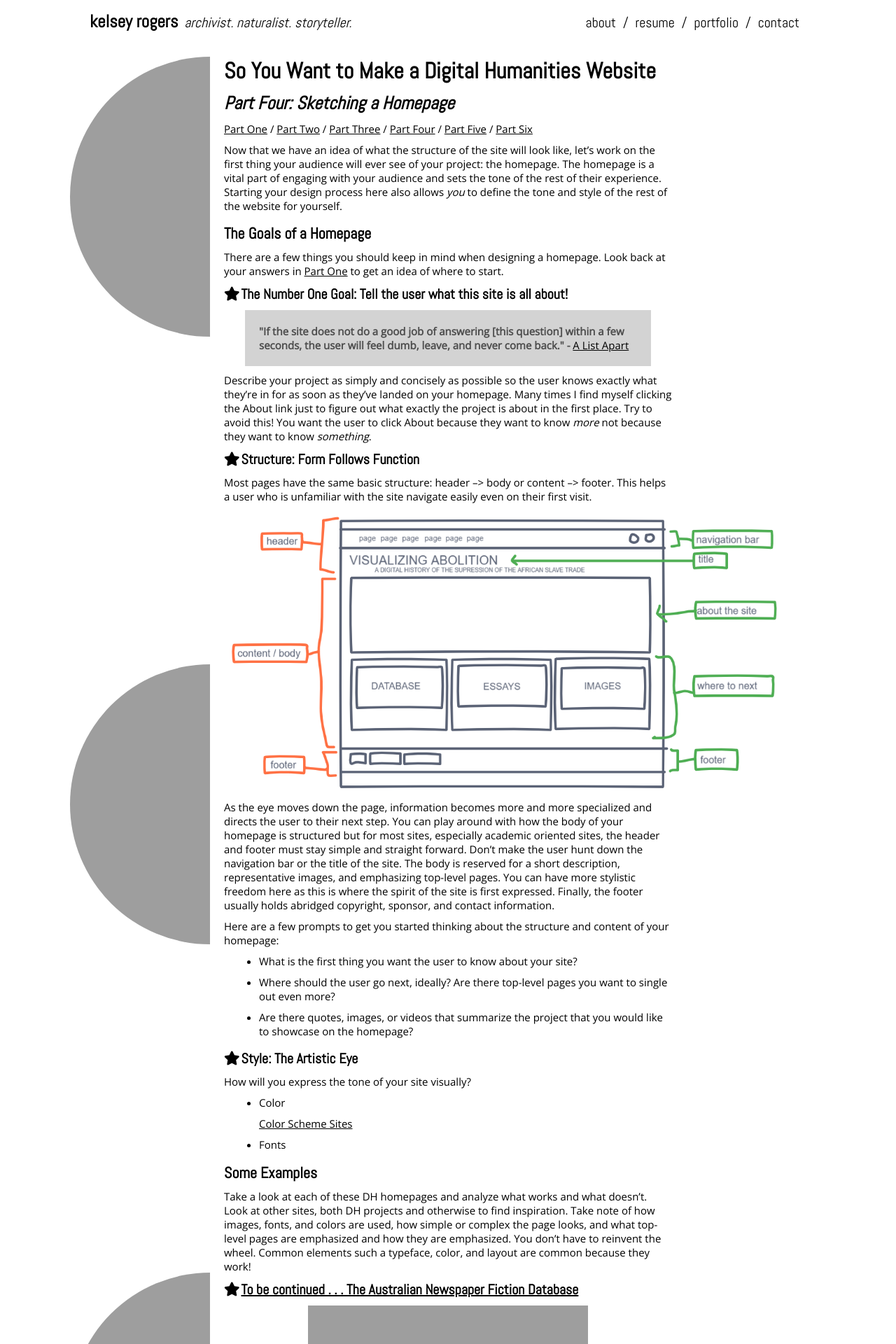
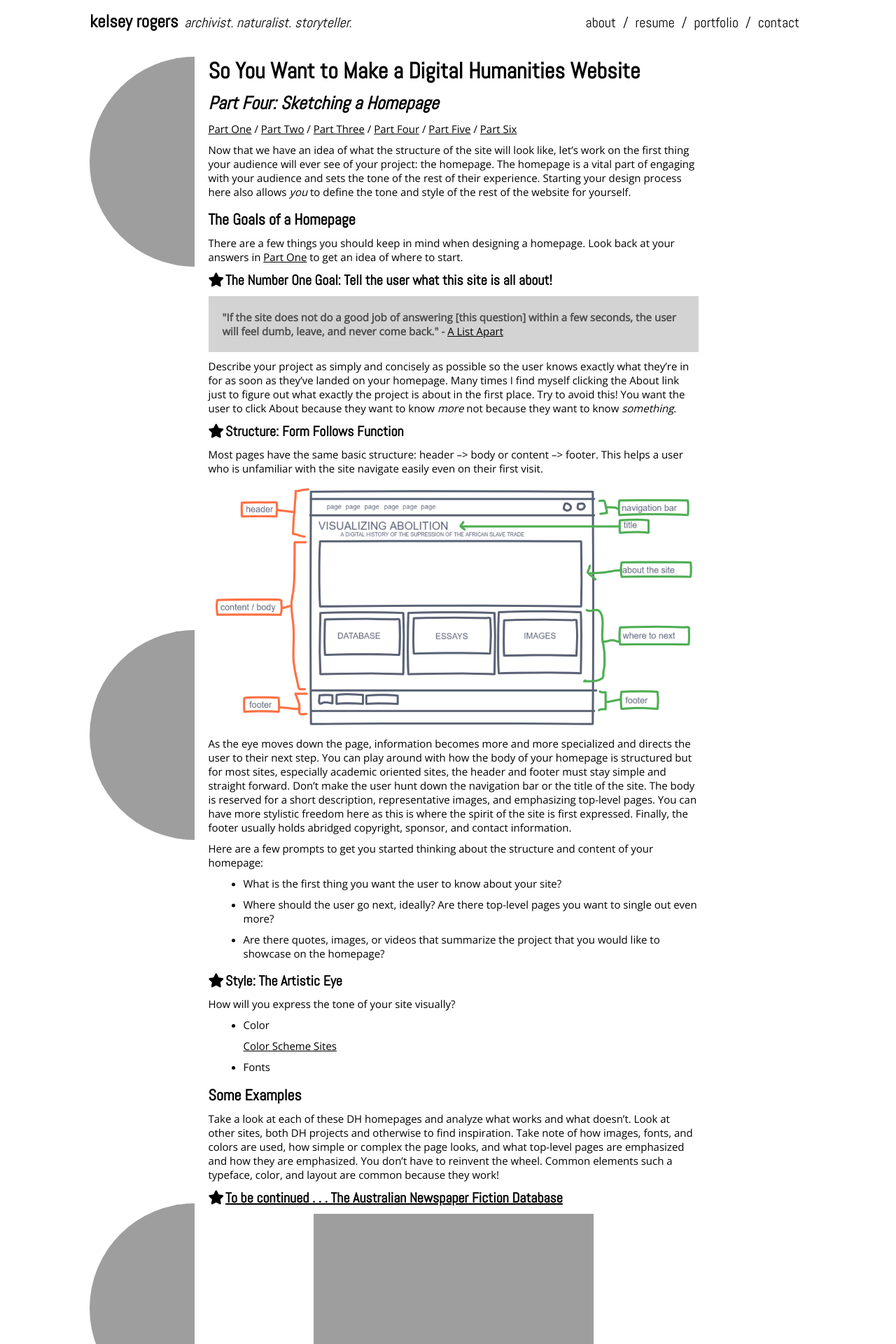
Before and after one commit to krogersst/krogersst.github.io, a Jekyll site: the page built from _posts/2018-02-26-digital-humanities-homepage.md, in a window 1280 px wide. Shown: the top 1920 px of the page at 70% size. Built offline with Jekyll 4.4.1, drawn with Linux system fonts in a browser that asks for light colours; nearby versions of some CDN libraries.

Commit message:
Post Layout - Responsive Update

```diff
--- a/_layouts/post.html
+++ b/_layouts/post.html
@@ -29,15 +29,7 @@
     {{ content }}
   </div>
 
-  <div class="right-sidebar">
-    <div class="right-text">
-      <p>
-      {{ page.righttext }}
-      </p>
-    </div>
+  <div class="page-padding">
   </div>
 </div>
-  {% if site.disqus.shortname %}
-    {% include disqus_comments.html %}
-  {% endif %}
 </article>
--- a/_posts/2018-02-26-digital-humanities-homepage.md
+++ b/_posts/2018-02-26-digital-humanities-homepage.md
@@ -27,7 +27,7 @@
 
 Most pages have the same basic structure: header --> body or content --> footer. This helps a user who is unfamiliar with the site navigate easily even on their first visit.
 
-![Visualizing Abolition Wireframe]({{ "assets/images/tutorial/wireframe_visab2.png" | absolute_url }})
+[![Visualizing Abolition Wireframe]({{ "assets/images/tutorial/wireframe_visab2.png" | absolute_url }})]({{ "assets/images/tutorial/wireframe_visab2.png" | absolute_url }})
 
 As the eye moves down the page, information becomes more and more specialized and directs the user to their next step. You can play around with how the body of your homepage is structured but for most sites, especially academic oriented sites, the header and footer must stay simple and straight forward. Don't make the user hunt down the navigation bar or the title of the site. The body is reserved for a short description, representative images, and emphasizing top-level pages. You can have more stylistic freedom here as this is where the spirit of the site is first expressed. Finally, the footer usually holds abridged copyright, sponsor, and contact information.
 
@@ -55,19 +55,19 @@
 
 ##### [To be continued . . . The Australian Newspaper Fiction Database](http://cdhrdatasys.anu.edu.au/tobecontinued/)
 
-![To Be Continued Hompage]({{ "/assets/images/tutorial/tbc_homepage.png" | absolute_url }})
+[![To Be Continued Hompage]({{ "/assets/images/tutorial/tbc_homepage.png" | absolute_url }})]({{ "/assets/images/tutorial/tbc_homepage.png" | absolute_url }})
 
 The title of this site gives us a good idea of what's in store, combined with a slideshow of large illustrations from the database, gives us a feel for the tone of the site. It's a light-hearted project, focusing on popular fiction of the past. I would prefer there be a short blurb expanding on the project's goal or purpose or what the user can do on the site. The **database** and **getting involved** are the top-level pages that are emphasized through separate orange buttons.
 
 ##### [What America Ate: Preserving America's Culinary History from the Great Depression](http://whatamericaate.org/index.php)
 
-![What America Ate Homepage]({{ "assets/images/tutorial/whatamericaate_homepage.png" | absolute_url }})
+[![What America Ate Homepage]({{ "assets/images/tutorial/whatamericaate_homepage.png" | absolute_url }})]({{ "assets/images/tutorial/whatamericaate_homepage.png" | absolute_url }})
 
 I adore this homepage. It is bright, engaging, and simple. It sets the tone nicely, utilizing a similar approach to the previous homepage. We have a large illustration from the source material that emphasizes the aesthetics of the time period and the subject matter: food. This page also gives us a blurb that expands on what the project is all about before giving us an expanded description that encourages us to scroll further. The homepage is set up similarly to a one page website, as we scroll, new sections are emphasized. In this way, top-level pages are showcased on the homepage. What America Ate encourages the user to take their next step towards **Recipe Transcription**, the **Map**, and **Browse** which itself emphasizes certain categories.
 
 ##### [Visualizing Abolition][visual]
 
-![Visualizing Abolition Homepage]({{ "assets/images/homepage_vis.png" | absolute_url }})
+[![Visualizing Abolition Homepage]({{ "assets/images/homepage_vis.png" | absolute_url }})]({{ "assets/images/homepage_vis.png" | absolute_url }})
 
 <!--TODO: new screenshot-->
 
--- a/_sass/kmr/_layout.scss
+++ b/_sass/kmr/_layout.scss
@@ -1,5 +1,5 @@
 /**
- * Page content
+ * Page
  */
 
 .page {
@@ -7,26 +7,6 @@
   @media (max-width: 1050px) {margin-top: 0px;}
  }
 
-.page-heading {
-  font-size: 20px;
-}
-
-.post-list {
-  margin-left: 0;
-  list-style: circle;
-
-  > li {
-    margin-bottom: $spacing-unit;
-  }
-}
-
-.post-link {
-  display: block;
-  font-size: 24px;
-}
-/**
-* Pages
-*/
 .page-flex {
   display: flex;
   @media (min-width: 1056px) {flex-direction: row;}
@@ -35,14 +15,14 @@
   min-height: 400px;
 }
 
-.page-right {
+.page-right, .post-width {
   @media (min-width: 1301px) {width: 800px;}
   @media (max-width: 1300px) {width: 700px;}
   @media (max-width: 750px) {width: 90%;}
   @media ($phone) {width: 95%;}
 }
 
-.page-header-pic {
+.page-header-pic, .post-image {
   @media (min-width: 1301px) {
   max-width: 200px;
   max-height: 400px;
@@ -61,6 +41,8 @@
     flex: 1 0 auto;
     margin-right: 5px;
   }
+}
+.page-header-pic {
   @media (max-width: 1056px) {display: none;}
 }
 
@@ -134,18 +116,6 @@
  * Posts
  */
 
-.post-quote {
-  margin-left: 30px;
-  margin-right: 30px;
-  font-weight: bold;
-  color: #4e4e4e;
-  padding: 20px;
-  background-color: lightgray;
-  a {
-    font-weight: normal;
-  }
-}
-
 .post-title {
   display: none;
   margin-top: 20px;
@@ -160,11 +130,13 @@
   justify-content: center;
 }
 .post-photos {
-  margin-right: 20px;
   display: flex;
   flex-direction: column;
   justify-content: space-between;
-  min-width: 200px;
+  @media (min-width: 1301px) {min-width: 200px; margin-right: 20px;}
+  @media (max-width: 1300px) {min-width: 150px; margin-right: 15px;}
+  @media (max-width: 1055px) {margin-right: 10px;}
+  @media (max-width: 900px) {display: none;}
   .post-image {
     background-position: center top;
     background-size: cover;
@@ -173,17 +145,31 @@
     border-top-left-radius: 200px;
     border-bottom-left-radius: 200px;
     margin-bottom: 20px;
+    @media (max-width: 1055px) {border-radius: 0px;}
   }
 }
 
-.right-sidebar {
-  margin-left: 10px;
-  min-width: 210px;
+.post-list {
+  margin-left: 0;
+  list-style: circle;
+  > li {
+    margin-bottom: $spacing-unit;
+  }
 }
 
-.post-width {
-  width: 50%;
-  margin-bottom: 0px;
+.post-link {
+  display: block;
+  font-size: 24px;
+}
+
+.post-quote {
+ font-weight: bold;
+ color: #4e4e4e;
+ padding: 20px;
+ background-color: lightgray;
+ a {
+   font-weight: normal;
+ }
 }
 
 .post-content {
@@ -221,7 +207,7 @@
 .post-content, .page-content {
 
   img {
-    max-width: 800px;
+    max-width: 100%;
     display: block;
     margin-left: auto;
     margin-right: auto;
@@ -274,11 +260,27 @@
       padding-right: 2px;
     }
   }
-  .footnotes {
-    padding-left: 15px;
+  ol, ul {
+    @media ($phone) {padding-left: 25px;}
+  }
+
+  .footnotes ol {
+    margin-left: 0px;
   }
 
   blockquote {
+    @media (min-width: 901px) {
+      margin-left: 30px;
+      margin-right: 30px;
+    }
+    @media (max-width: 900px) {
+      margin-left: 15px;
+      margin-right: 15px;
+    }
+    @media ($phone) {
+      margin-left: 0px;
+      margin-right: 0px;
+    }
     background-color: lighten($color-main, 20%);
     border-left: 4px solid $color-main;
     padding: 5px;
```
Also changed, not shown: _posts/2018-02-25-digital-humanities-sitemap.md (+3 -3 lines), _posts/2018-02-28-digital-humanities-resources.md (+0 -4 lines), _drafts/2018-08-05-exploring-visualizing-abolition.md (renamed from _posts/2018-08-05-exploring-visualizing-abolition.md).
